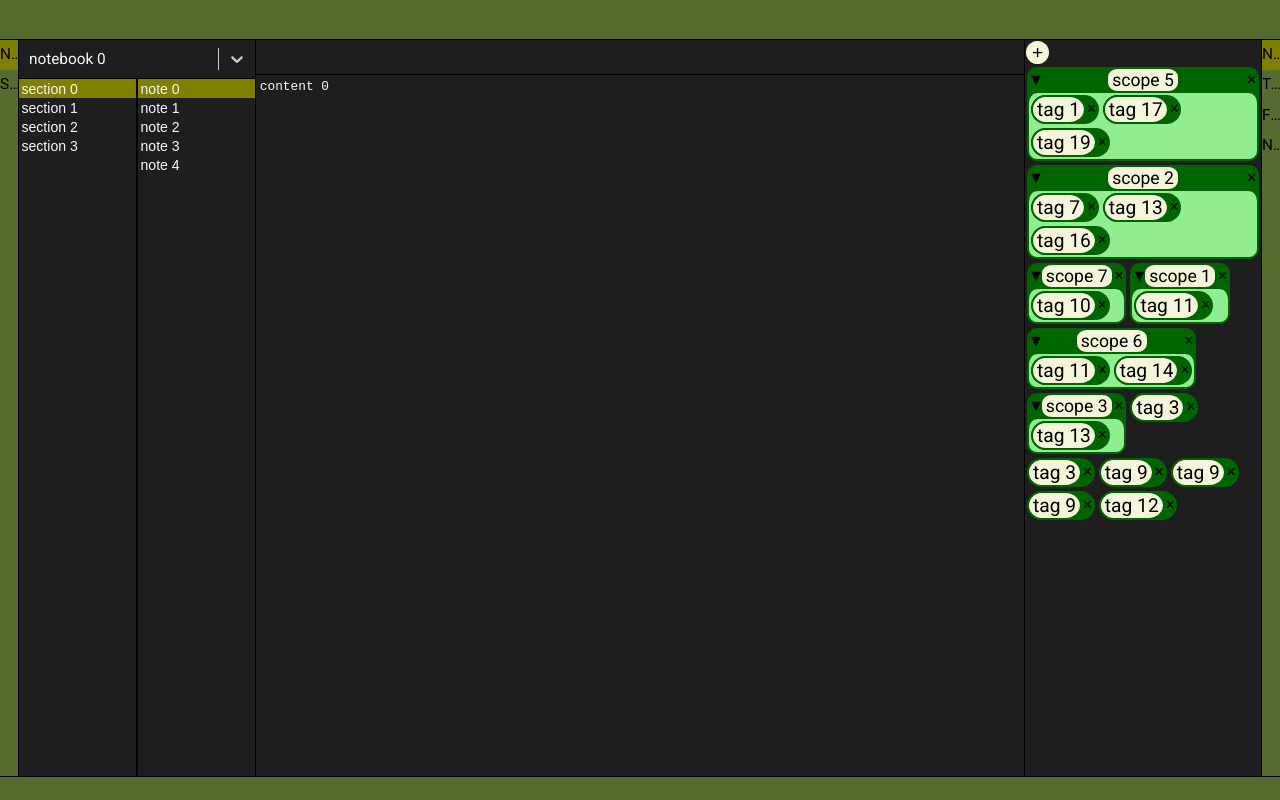
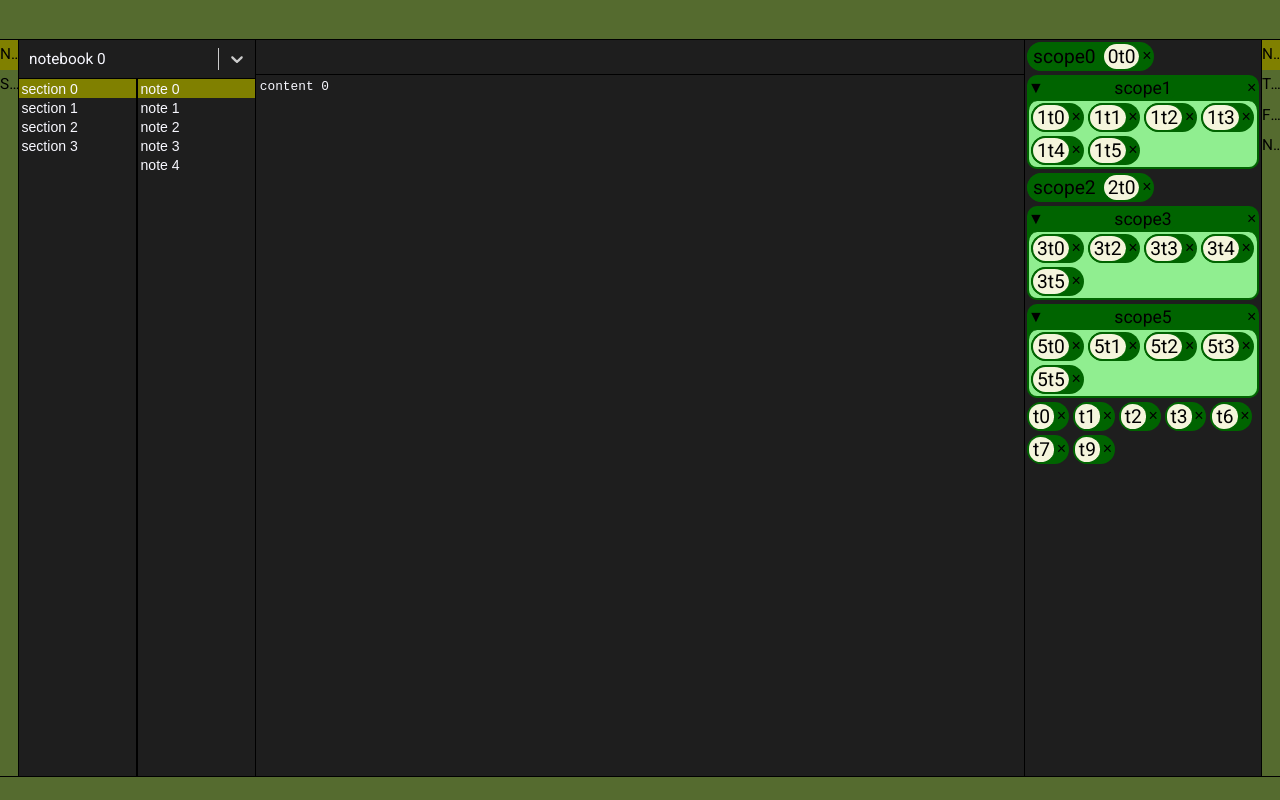
Before and after one commit to stroym/snovy, a React (Create React App) app: page / in a window 1280 px wide. Built offline with nearby package versions, Linux system fonts and the light colour scheme.

Commit message:
implemented displaying exclusive tags + some more relationships in sets

```diff
--- a/src/component/tag/TagDisplay.tsx
+++ b/src/component/tag/TagDisplay.tsx
@@ -1,8 +1,8 @@
 import React, {useContext, useState} from "react"
 import Tag from "../../model/coloured/Tag"
 import {NoteContext} from "../../Context"
-import {TagItem, TagItemGrouped} from "./TagItem"
-import TagAddForm from "./TagAddForm"
+import {TagItem, TagItemScoped} from "./TagItem"
+import Scope from "../../model/coloured/Scope"
 
 const TagDisplay = () => {
 
@@ -30,10 +30,11 @@ const TagDisplay = () => {
   // also: something fancier would be nice for scoped tags
   return (
     <div id="snovy-tag-display">
-      <TagAddForm/>
+      {/*<TagAddForm/>*/}
       {noteContext.activeNote && Array.from(noteContext.activeNote.scopedTags.entries())
-        .map(([key, value]: [string, Tag[]]) =>
-          <TagItemGrouped key={key} mapped={value} onRemove={onRemove} onRemoveParent={onRemoveScoped}/>
+        .map(([scope, tags]: [Scope, Tag[]]) =>
+          <TagItemScoped key={scope.name} scope={scope} mapped={tags} onRemove={onRemove}
+                         onRemoveParent={onRemoveScoped}/>
         )
       }
       {noteContext.activeNote?.unscopedTags.map((item: Tag) =>
--- a/src/component/tag/TagItem.tsx
+++ b/src/component/tag/TagItem.tsx
@@ -1,6 +1,7 @@
-import React, {useState} from "react"
+import React, {useEffect, useState} from "react"
 import Tag from "../../model/coloured/Tag"
 import {CollapseButton, RemoveButton} from "./Button"
+import Scope from "../../model/coloured/Scope"
 
 export const TagItem = (props: {
   mapped: Tag,
@@ -16,7 +17,39 @@ export const TagItem = (props: {
 
 }
 
-export const TagItemGrouped = (props: {
+export const TagItemScoped = (props: {
+  scope: Scope,
+  mapped: Array<Tag>,
+  onRemove: (tag: Tag) => any,
+  onRemoveParent: (tags: Array<Tag>) => any
+}) => {
+
+  useEffect(
+    () => {
+      console.log(props.mapped)
+    }, [props.mapped]
+  )
+
+  return (
+    // <>
+    //   {props.mapped.map(it => <ExclusiveScopedTagItem key={props.scope.name+it.name} scope={props.scope} mapped={[it]}
+    //                                                   onRemove={props.onRemove}
+    //                                                   onRemoveParent={props.onRemoveParent}/>)}
+    // </>
+    <>
+      {props.scope.exclusive ?
+        <ExclusiveScopedTagItem scope={props.scope} mapped={props.mapped} onRemove={props.onRemove}
+                                onRemoveParent={props.onRemoveParent}/> :
+        <ScopedTagItem scope={props.scope} mapped={props.mapped} onRemove={props.onRemove}
+                       onRemoveParent={props.onRemoveParent}/>
+      }
+    </>
+  )
+
+}
+
+export const ScopedTagItem = (props: {
+  scope: Scope,
   mapped: Array<Tag>,
   onRemove: (tag: Tag) => any,
   onRemoveParent: (tags: Array<Tag>) => any
@@ -28,7 +61,7 @@ export const TagItemGrouped = (props: {
     <span className="snovy-tag-item-grouped">
       <div className="tag-group-header">
         <CollapseButton onClick={() => {setCollapsed(!collapsed)}}/>
-        <span className="tag-scope">{props.mapped[0].scope!.name}</span>
+        <span className="tag-scope">{props.scope.name}</span>
         <RemoveButton onClick={() => props.onRemoveParent(props.mapped)}/>
       </div>
       {!collapsed && <div className="tag-container">
@@ -39,17 +72,18 @@ export const TagItemGrouped = (props: {
 
 }
 
-export const TagItemExclusive = (props: {
-  mapped: Tag,
+export const ExclusiveScopedTagItem = (props: {
+  scope: Scope,
+  mapped: Array<Tag>,
   onRemove: (tag: Tag) => any,
-  onRemoveParent: (tags: Tag) => any
+  onRemoveParent: (tags: Array<Tag>) => any
 }) => {
 
   return (
-    <span className="snovy-tag-item-exclusive">
-      <span className="tag-scope">{props.mapped.scope}</span>
-      <TagItem mapped={props.mapped} onRemove={props.onRemove}/>
-      <RemoveButton onClick={() => props.onRemoveParent(props.mapped)}/>
+    <span className="snovy-tag-item">
+      <span className="tag-scope">{props.scope.name}</span>
+      <span className="tag-name"> {props.mapped[0].name}</span>
+      <RemoveButton onClick={() => props.onRemove(props.mapped[0])}/>
     </span>
   )
 
--- a/src/model/Manager.ts
+++ b/src/model/Manager.ts
@@ -16,23 +16,28 @@ export default class Manager implements ParentInterface<Notebook> {
 
   //testing data
   constructor() {
-    for (let i = 0; i < 3; i++) {
+    for (let i = 0; i < 1; i++) {
       this.addNotebook("notebook " + i, i)
     }
 
     for (let i = 0; i < this.items.length; i++) {
       let notebook = this.items[i]
 
-      for (let j = 0; j < 10; j++) {
-        let scope = new Scope("scope " + j, "", j % 4 == 0)
+      for (let j = 0; j < 6; j++) {
+        this.addTestScope(notebook, "scope" + j, "", j % 2 == 0)
+        let scope = notebook.sets.scopes[j]
 
-        for (let j = 0; j < 20; j++) {
-          this.addTestTag(notebook, "tag " + j, "", j % 3 ? scope : undefined)
+        for (let k = 0; k < 6; k++) {
+          this.addTestTag(notebook, j + "t" + k, "", scope)
 
           if (scope.exclusive) {
             break
           }
         }
+      }
+
+      for (let k = 0; k < 10; k++) {
+        this.addTestTag(notebook, "t" + k, "", undefined)
       }
 
       for (let j = 0; j < i + 4; j++) {
@@ -122,9 +127,14 @@ export default class Manager implements ParentInterface<Notebook> {
     target.sets.addTag(name, colour, scope)
   }
 
+  addTestScope(target: Notebook, name: string, colour: string, exclusive?: boolean) {
+    target.sets.addScope(name, colour, exclusive)
+  }
+
   tagNote(notebook: Notebook, target: Note) {
-    for (let i = 0; i < Math.floor(Math.random() * (notebook.sets.tags.length)); i++) {
-      target.tag(notebook.sets.tags[Math.floor(Math.random() * (notebook.sets.tags.length))])
+    for (let i = 0; i < 50; i++) {
+      let tag = notebook.sets.tags[Math.floor(Math.random() * (notebook.sets.tags.length))]
+      target.tag(tag)
     }
   }
 
--- a/src/model/Note.ts
+++ b/src/model/Note.ts
@@ -2,6 +2,7 @@ import Tag from "./coloured/Tag"
 import {Item, ItemWithParent} from "./common/Base"
 import Section from "./Section"
 import State from "./coloured/State"
+import Scope from "./coloured/Scope"
 
 export default class Note extends ItemWithParent<Section> {
 
@@ -18,15 +19,14 @@ export default class Note extends ItemWithParent<Section> {
   get scopedTags() {
     let scopedTags = this.tags.toArray().filter(tag => tag.scope).sort(Item.compareByName)
 
-    let temp = new Map<string, Array<Tag>>()
+    let temp = new Map<Scope, Array<Tag>>()
 
     scopedTags.forEach((tag) => {
-      if (!temp.has(tag.scope!.name!)) {
-        temp.set(tag.scope!.name!, [])
+      if (!temp.has(tag.scope!)) {
+        temp.set(tag.scope!, [])
       }
 
-      temp.get(tag.scope!.name!)!.push(tag)
-
+      temp.get(tag.scope!)!.push(tag)
     })
 
     return temp
@@ -37,7 +37,7 @@ export default class Note extends ItemWithParent<Section> {
   }
 
   untag(tag: Tag): void {
-    tag.untagNote(this)
+    tag.unTagNote(this)
   }
 
   untagAll(tags: Array<Tag>) {
--- a/src/model/coloured/Scope.ts
+++ b/src/model/coloured/Scope.ts
@@ -1,9 +1,12 @@
 import {ColouredItem} from "../common/Base"
+import Tag from "./Tag"
 
 export default class Scope extends ColouredItem {
 
   name: string
   exclusive: boolean
+
+  scopedTags: Set<Tag> = new Set<Tag>()
 
   constructor(name: string, colour: string, exclusive: boolean = false) {
     super(name, colour)
@@ -11,6 +14,16 @@ export default class Scope extends ColouredItem {
     this.exclusive = exclusive
   }
 
+  scopeTag(tag: Tag) {
+    tag.scope = this
+    this.scopedTags.add(tag)
+  }
+
+  unScopeTag(tag: Tag) {
+    this.scopedTags.delete(tag)
+    tag.scope = undefined
+  }
+
   toString(): string {
     return this.exclusive ? this.name + "::" : this.name + ":"
   }
--- a/src/model/coloured/Tag.ts
+++ b/src/model/coloured/Tag.ts
@@ -10,7 +10,10 @@ export default class Tag extends ColouredItem {
 
   constructor(name: string, colour: string, scope?: Scope) {
     super(name, colour)
-    this.scope = scope
+
+    if (scope) {
+      this.addScope(scope)
+    }
   }
 
   tagNote(note: Note) {
@@ -18,21 +21,21 @@ export default class Tag extends ColouredItem {
     this.taggedNotes.add(note)
   }
 
-  untagNote(note: Note) {
+  unTagNote(note: Note) {
     this.taggedNotes.delete(note)
     note.tags.delete(this)
   }
 
-  untagNoteAll() {
+  unTagNoteAll() {
     this.taggedNotes.forEach(note => note.untag(this))
   }
 
   addScope(scope: Scope) {
-    this.scope = scope
+    scope?.scopeTag(this)
   }
 
-  removeScope() {
-    this.scope = undefined
+  removeScope(scope: Scope) {
+    scope.unScopeTag(this)
   }
 
   equals(tag: Tag): boolean {
--- a/src/model/common/Sets.ts
+++ b/src/model/common/Sets.ts
@@ -15,7 +15,7 @@ export default class Sets {
   deleteTag(tag: Tag) {
     this.tags.find(it => {
         if (it.equals(tag)) {
-          it.untagNoteAll()
+          it.unTagNoteAll()
           this.tags.delete(it)
         }
       }
@@ -32,13 +32,13 @@ export default class Sets {
           if (keepTags) {
             this.tags.forEach(it => {
               if (it.scope == scope) {
-                it.removeScope()
+                it.removeScope(scope)
               }
             })
           } else {
             this.tags.forEach(it => {
               if (it.scope == scope) {
-                it.untagNoteAll()
+                it.unTagNoteAll()
                 this.tags.delete(it)
               }
             })
--- a/src/style/component/tag-display.scss
+++ b/src/style/component/tag-display.scss
@@ -9,7 +9,6 @@
   cursor: default;
   border: 2px solid darkgreen; //colour1
   border-radius: 20px;
-  background: beige; //colour3
 }
 
 .tag-scope {
@@ -18,6 +17,7 @@
 
 .tag-name {
   @extend .tag-base;
+  background: beige; //colour3
 }
 
 #snovy-tag-display {
@@ -66,7 +66,7 @@
 
     .tag-scope {
       font-size: 1.1em;
-      background-color: beige; //colour3
+      //background-color: beige; //colour3
       border-radius: 10px;
       border-left: none;
       border-right: none;
@@ -83,13 +83,6 @@
     align-content: flex-start;
     justify-content: flex-start;
     align-items: flex-start;
-  }
-}
-
-.snovy-tag-item-exclusive {
-
-  .snovy-tag-item .snovy-button {
-    display: none;
   }
 }
 
```
